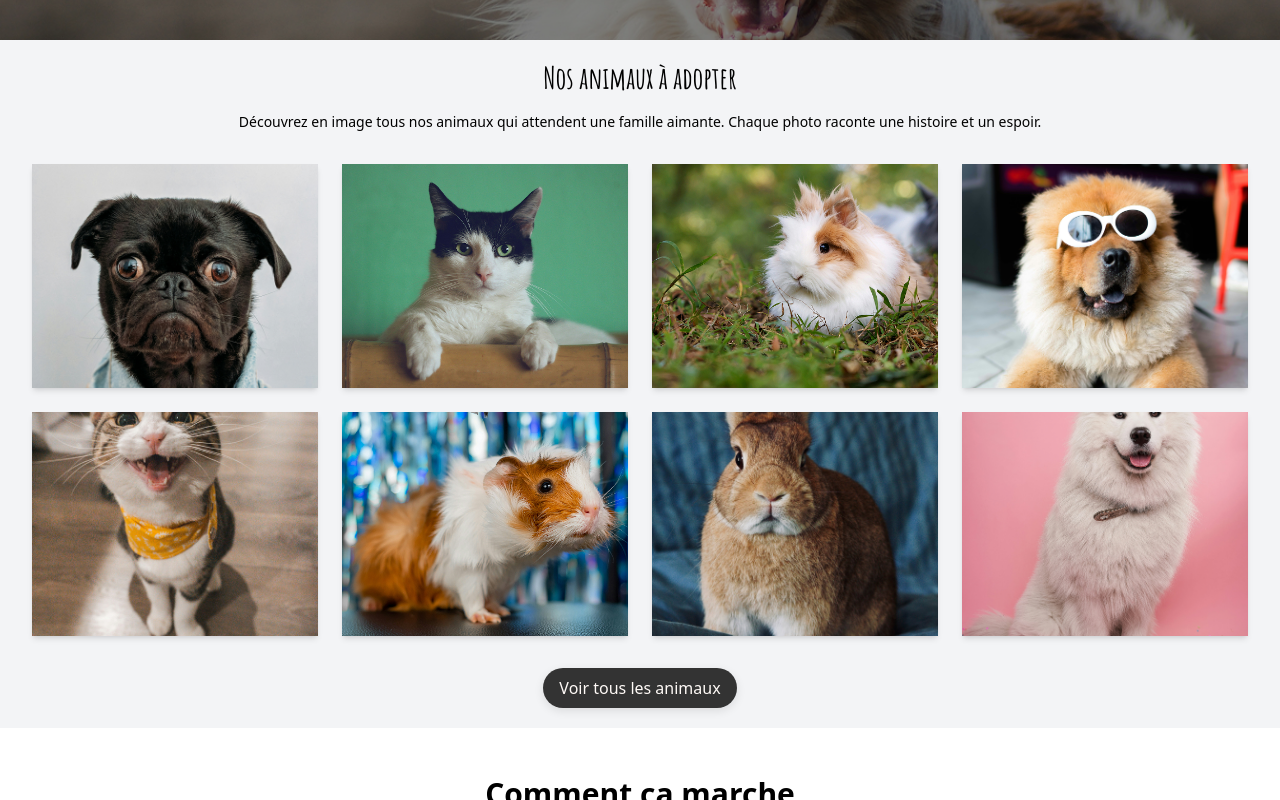
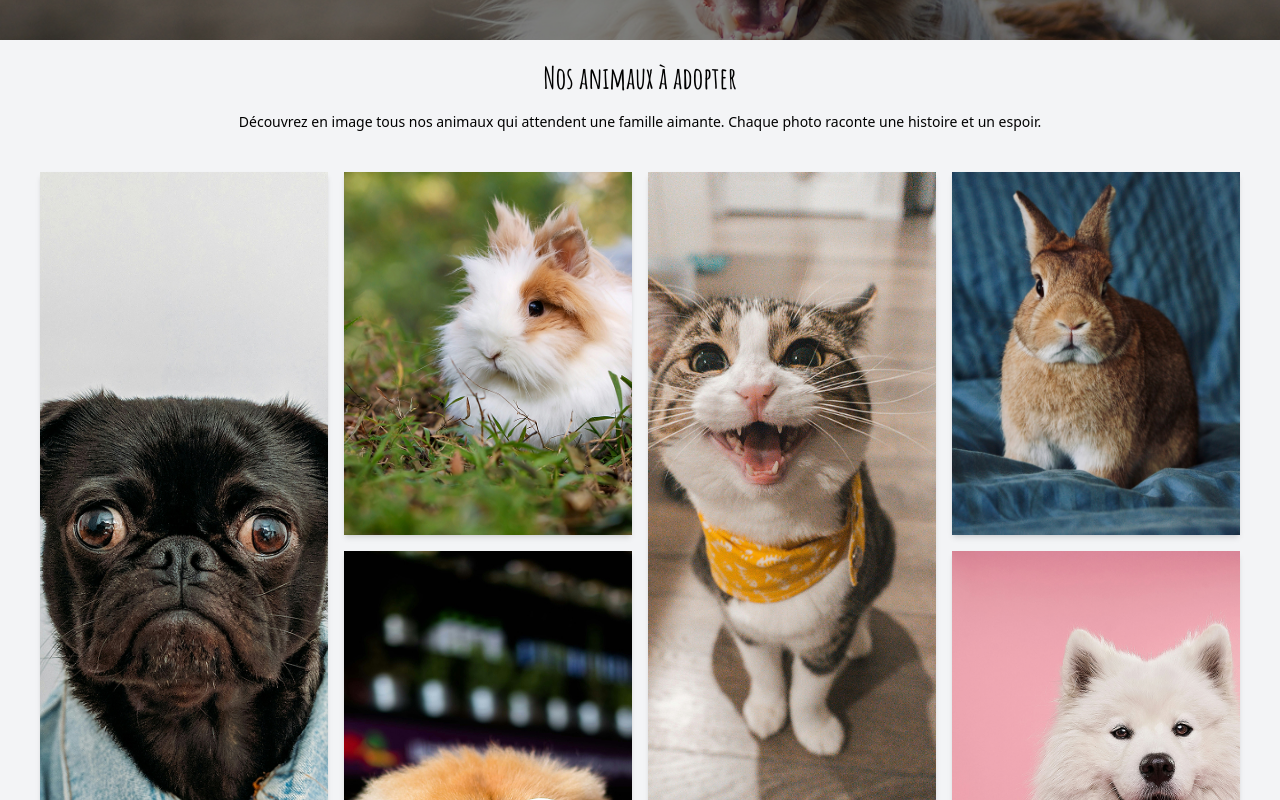
Before and after one commit to gaultierpatrice/adaopte, a React (Vite) app: page / in a window 1280 px wide. Shown: the part 360-1160 px from the top of the page. Built offline with nearby package versions, Linux system fonts and the light colour scheme.

Commit message:
feat: added picture gallery on LandingPage

```diff
--- a/src/components/Card.tsx
+++ b/src/components/Card.tsx
@@ -12,7 +12,7 @@ interface CardProps {
   descriptionInfo?: string;
   imageUrl?: string;
   imageAlt?: string;
-  imageSize?: "small" | "large";
+  imageSize?: "small" | "large" | "grid";
   showButton?: boolean;
 }
 
@@ -34,16 +34,16 @@ function Card({
   const imageSizeClass =
     imageSize === "small"
       ? "w-full h-11 object-contain"
+      : imageSize === "grid"
+      ? "w-full h-full object-cover"
       : "w-full h-56 object-cover";
 
   return (
-    <div className="flex flex-col justify-around card w-full max-w-xs bg-white shadow-md">
+    <div className="flex flex-col h-full w-full bg-white shadow-md">
       {imageUrl && (
-        <img
-          src={imageUrl}
-          alt={imageAlt ?? ""}
-          className={`w-full ${imageSizeClass} `}
-        />
+        <div className={imageSize === "grid" ? "h-full w-full" : undefined}>
+          <img src={imageUrl} alt={imageAlt ?? ""} className={imageSizeClass} />
+        </div>
       )}
       {type && (
         <p className="text-sm font-semibold text-gray-500 px-5 pt-4">{type}</p>
--- a/src/pages/LandingPage.tsx
+++ b/src/pages/LandingPage.tsx
@@ -45,15 +45,26 @@ function LandingPage() {
               Découvrez en image tous nos animaux qui attendent une famille
               aimante. Chaque photo raconte une histoire et un espoir.
             </p>
-            <div className="grid grid-cols-4 gap-6 p-8">
-              {animals.map((animal, index) => (
-                <Card
-                  key={index}
-                  imageUrl={imageMap[animal.name] ?? animal.imageUrl}
-                  showButton={false}
-                />
-              ))}
+
+            <div className="grid grid-flow-col grid-rows-3 gap-4 max-h-[1200px] p-10">
+              {animals.map((animal, index) => {
+                // Define which items should span 2 rows
+                const rowSpanClass = [0, 3, 4, 7].includes(index)
+                  ? "row-span-2"
+                  : "";
+
+                return (
+                  <div key={animal.name} className={`${rowSpanClass} h-full`}>
+                    <Card
+                      imageSize="grid"
+                      imageUrl={imageMap[animal.name] ?? animal.imageUrl}
+                      showButton={false}
+                    />
+                  </div>
+                );
+              })}
             </div>
+
             <NavLink to="/listing" className="flex items-center gap-2">
               <Button className="mb-5">Voir tous les animaux</Button>
             </NavLink>
--- a/src/pages/ListingPage.tsx
+++ b/src/pages/ListingPage.tsx
@@ -25,7 +25,7 @@ const imageMap: Record<string, string> = {
 function ListingPage() {
   return (
     <>
-      <main className="min-h-[650px] flex flex-col items-center justify-center bg-pink-300">
+      <main className="min-h-[650px] flex flex-col items-center justify-center">
         <h1 className="text-3xl font-bold underline">
           Liste d'animaux a adopter.
         </h1>
```
